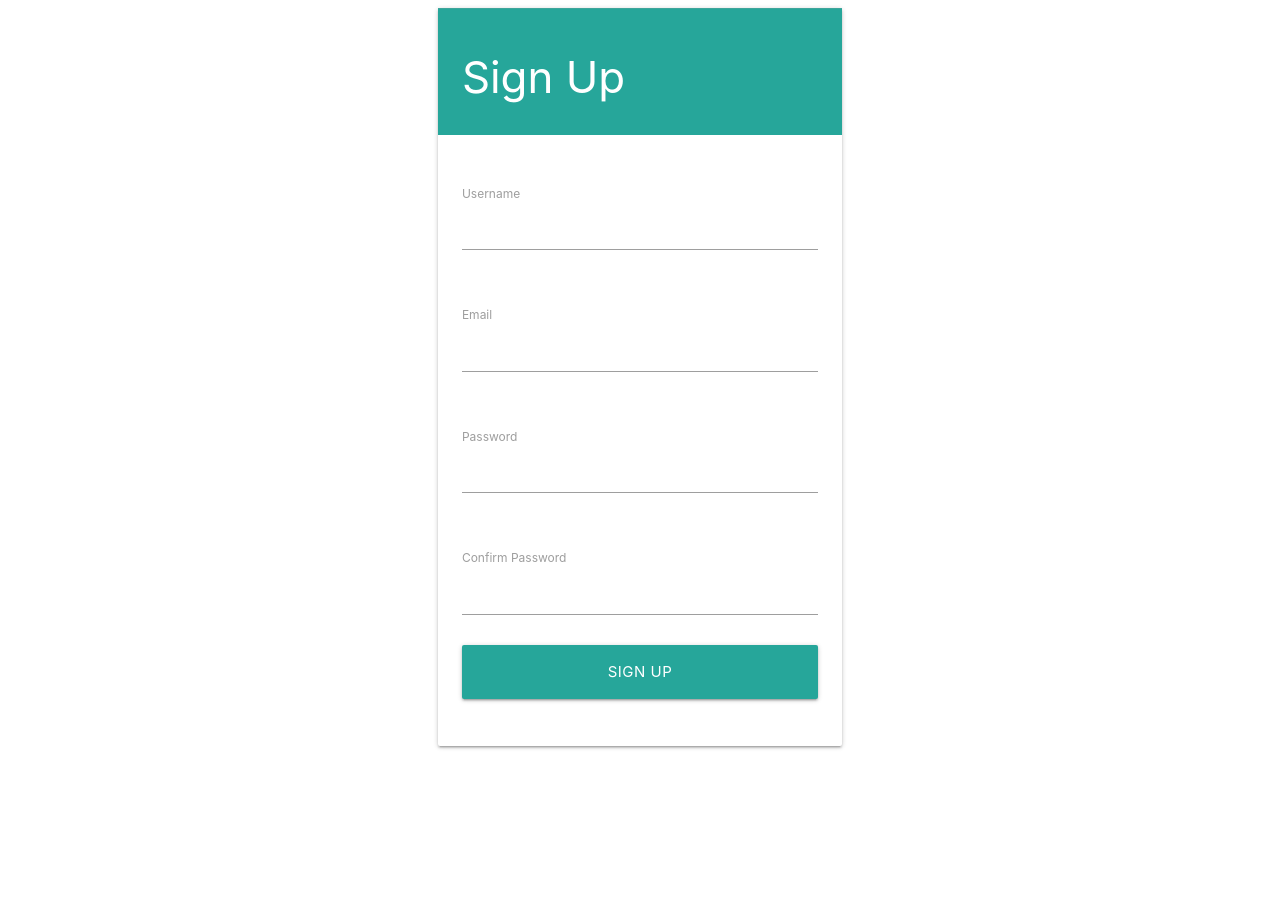
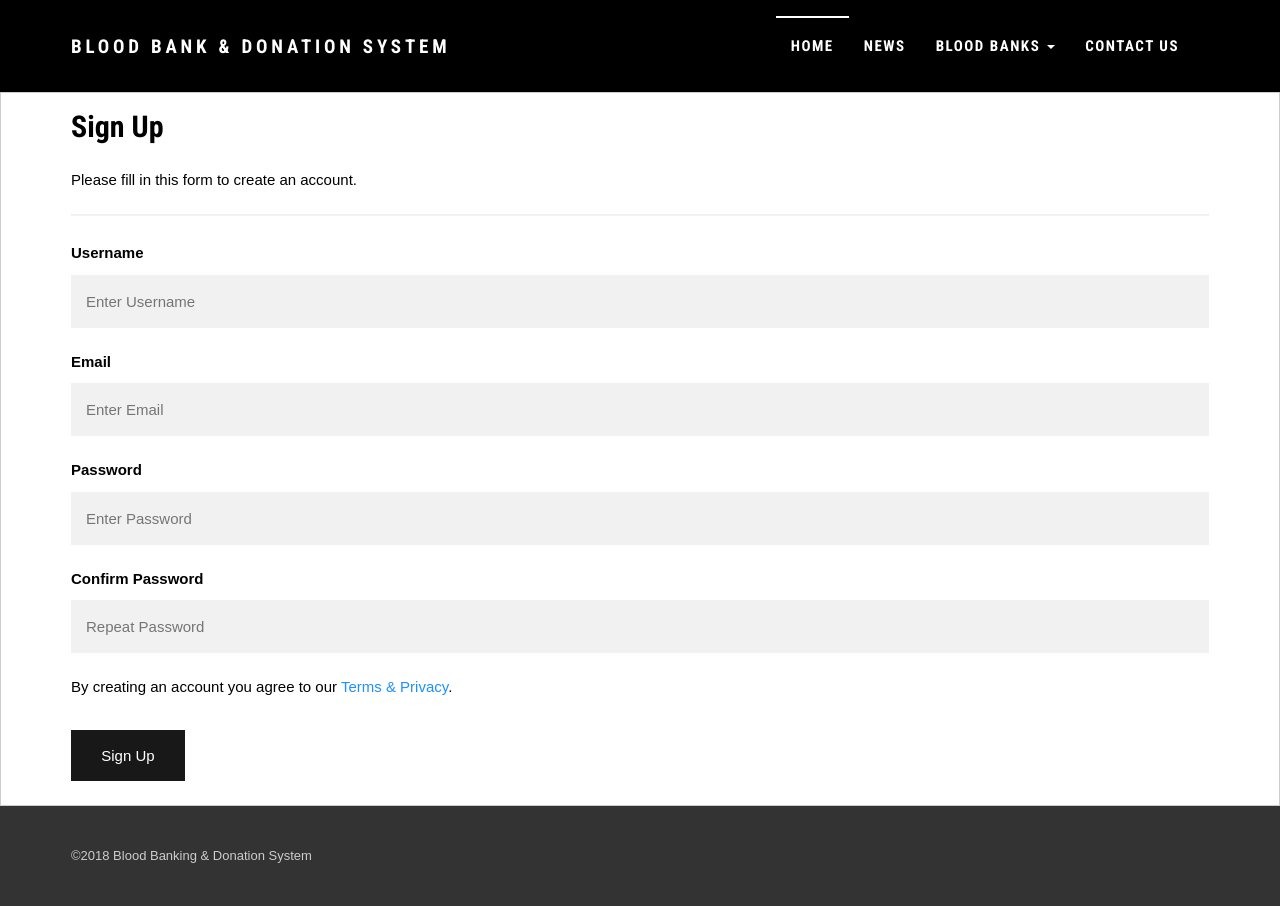
Before and after one commit to SamChess/Blood-and-donation-System, a CodeIgniter app: page /codeigniter/index.php/welcome/displaySignup in a window 1280 px wide. Before the commit the page ends 749 px from the top, so only its background shows below. Run offline with CodeIgniter, Linux system fonts and the light colour scheme; some libraries are stand-ins or nearby versions.

Commit message:
log in and sign up

```diff
--- a/application/config/database.php
+++ b/application/config/database.php
@@ -78,7 +78,7 @@ $db['default'] = array(
 	'hostname' => 'localhost',
 	'username' => 'root',
 	'password' => '',
-	'database' => 'Blood System',
+	'database' => 'blood_system',
 	'dbdriver' => 'mysqli',
 	'dbprefix' => '',
 	'pconnect' => FALSE,
--- a/application/controllers/Welcome.php
+++ b/application/controllers/Welcome.php
@@ -21,6 +21,9 @@ class Welcome extends CI_Controller {
 	public function index()
 	{
 		$this->load->view('welcome_message');
+		//load database libray manually
+      	$this->load->database();
+	    $this->load->model('main_model');
 	}
 
 	public function displayLogin(){
@@ -29,5 +32,17 @@ class Welcome extends CI_Controller {
 
     	public function displaySignup(){
 		$this->load->view('signup');
+		 if($this->input->post('save'))
+		{
+		//get form's data and store in local varable
+		$n=$this->input->post('user_name');
+		$e=$this->input->post('email');
+		$m=$this->input->post('password');
+		$b=$this->input->post('confirm_password');
+		$p=$this->input->post('access_level');
+
+	    $this->main_model->saverecords($n,$e,$m);
+		echo "Records Saved Successfully";
 	}
+  }
 }
--- a/application/views/signup.php
+++ b/application/views/signup.php
@@ -1,51 +1,186 @@
+<?php
+defined('BASEPATH') OR exit('No direct script access allowed');
+?>
 <!DOCTYPE html>
 <html>
   <head>
-        <!--Import Google Icon Font-->
-        <link href="https://fonts.googleapis.com/icon?family=Material+Icons" rel="stylesheet">
-        <!--Import materialize.css-->
-        <link type="text/css" rel="stylesheet" href="/codeigniter/css/materialize.min.css"  media="screen,projection"/>
-        <!--Let browser know website is optimized for mobile-->
-        <meta name="viewport" content="width=device-width, initial-scale=1.0"/>
+    <meta charset="utf-8">
+    <meta http-equiv="X-UA-Compatible" content="IE=edge">
+    <title>Blood Bank and Donation System</title>
+    <meta name="description" content="">
+    <meta name="viewport" content="width=device-width, initial-scale=1">
+    <meta name="robots" content="all,follow">
+    <!-- Bootstrap CSS-->
+    <link rel="stylesheet" href="/codeigniter/css/bootstrap.min.css">
+    <!-- Font Awesome & Pixeden Icon Stroke icon font-->
+    <link rel="stylesheet" href="/codeigniter/css/font-awesome.min.css">
+    <link rel="stylesheet" href="/codeigniter/css/pe-icon-7-stroke.css">
+    <!-- Google fonts - Roboto Condensed & Roboto-->
+    <link rel="stylesheet" href="https://fonts.googleapis.com/css?family=Roboto+Condensed:700|Roboto:300,400">
+    <!-- lightbox-->
+    <link rel="stylesheet" href="/codeigniter/css/lightbox.min.css">
+    <!-- theme stylesheet-->
+    <link rel="stylesheet" href="/codeigniter/css/style.default.css" id="theme-stylesheet">
+    <!-- Custom stylesheet - for your changes-->
+    <link rel="stylesheet" href="/codeigniter/css/custom.css">
+    <!-- Favicon-->
+    <link rel="shortcut icon" href="/codeigniter/favicon.png">
+    <!-- Tweaks for older IEs--><!--[if lt IE 9]>
+    <script src="https://oss.maxcdn.com/html5shiv/3.7.2/html5shiv.min.js"></script>
+    <script src="https://oss.maxcdn.com/respond/1.4.2/respond.min.js"></script><![endif]-->
   </head>
-    <body>
+  <style>
+body {font-family: Arial, Helvetica, sans-serif;}
+* {box-sizing: border-box}
+
+/* Full-width input fields */
+input[type=text], input[type=password] {
+    width: 100%;
+    padding: 15px;
+    margin: 5px 0 22px 0;
+    display: inline-block;
+    border: none;
+    background: #f1f1f1;
+}
+
+input[type=text]:focus, input[type=password]:focus {
+    background-color: #ddd;
+    outline: none;
+}
+
+hr {
+    border: 1px solid #f1f1f1;
+    margin-bottom: 25px;
+}
+
+/* Set a style for all buttons */
+button {
+    background-color: #4CAF50;
+    color: white;
+    padding: 14px 20px;
+    margin: 8px 0;
+    border: none;
+    cursor: pointer;
+    width: 100%;
+    opacity: 0.9;
+}
+
+button:hover {
+    opacity:4;
+
+}
+
+/* Extra styles for the cancel button */
+
+
+/* Float cancel and signup buttons and add an equal width */
+ .signupbtn {
+  float: left;
+  width: 10%;
+  color: white;
+  background-color: black;
+}
+
+/* Add padding to container elements */
+.container {
+    padding: 16px;
+}
+
+/* Clear floats */
+.clearfix::after {
+    content: "";
+    clear: both;
+    display: table;
+}
+
+/* Change styles for cancel button and signup button on extra small screens */
+@media screen and (max-width: 300px) {
+    .cancelbtn, .signupbtn {
+       width: 100%;
+    }
+}
+</style>
+  <body class="home">
+    <!-- navbar-->
+    <header class="header" style="background-color: black">
+      <div role="navigation" class="navbar navbar-default">
+        <div class="container">
+          <div class="navbar-header"><a href="index.html" class="navbar-brand">Blood Bank & Donation System</a>
+          <div class="navbar-buttons">
+            <button type="button" data-toggle="collapse" data-target=".navbar-collapse" class="navbar-toggle navbar-btn">Menu<i class="fa fa-align-justify"></i></button>
+          </div>
+        </div>
+        <div id="navigation" class="collapse navbar-collapse navbar-right">
+          <ul class="nav navbar-nav">
+            <li class="active"><a href="index">Home</a></li>
+            <li><a href="text.html">News</a></li>
+            <li class="dropdown"><a href="#" data-toggle="dropdown" class="dropdown-toggle">Blood Banks <b class="caret"></b></a>
+            <ul class="dropdown-menu">
+              <li><a href="#">Nairobi</a></li>
+              <li><a href="#">Kisumu</a></li>
+              <li><a href="#">Mombasa</a></li>
+              <li><a href="#">Eldoret</a></li>
+              <li><a href="#">Kitui</a></li>
+              <li><a href="#">Namanga</a></li>
+              <li><a href="#">Garissa</a></li>
+            </ul>
+          </li>
+          <li><a href="contact.html">Contact Us</a></li>
+        </div>
+      </div>
+    </div>
+  </header>
+  <!-- *** LOGIN MODAL ***_________________________________________________________
+  -->
+  <form action="action_page.php" style="border:1px solid #ccc">
+    <div class="container">
+      <h3>Sign Up</h3>
+      <p>Please fill in this form to create an account.</p>
+      <hr>
+      <label for="email"><b>Username</b></label>
+      <input type="text" placeholder="Enter Username" name="email" required>
+      <label for="email"><b>Email</b></label>
+      <input type="text" placeholder="Enter Email" name="email" required>
+      <label for="psw"><b>Password</b></label>
+      <input type="password" placeholder="Enter Password" name="psw" required>
+      <label for="psw-repeat"><b>Confirm Password</b></label>
+      <input type="password" placeholder="Repeat Password" name="psw-repeat" required>
+      <p>By creating an account you agree to our <a href="#" style="color:dodgerblue">Terms & Privacy</a>.</p>
+      <div class="clearfix">
+        <button type="submit" class="signupbtn">Sign Up</button>
+      </div>
+    </div>
+  </form>
+  <!-- *** LOGIN MODAL END ***-->
+  <!-- portfolio-->
+
+  <footer class="footer">
+    <div class="footer__copyright">
+      <div class="container">
         <div class="row">
-            <div class="col s12 m4 offset-m4">
-                <div class="card">
-                    <div class="card-action teal lighten-1 white-text">
-                        <h3>Sign Up</h3>
+          <div class="col-md-6">
+            <p>&copy;2018 Blood Banking & Donation System</p>
           </div>
-                    <div class="card-content" id="loginform">
-                        <div class="form-field">
-                            <p id="usernamealert" style="visibility: hidden; color: red;">Username cannot be blank</p>
-                            <label for="username">Username</label>
-                            <input type="text" id="username">
-                        </div><br>
-                        <div class="form-field">
-                            <p id="emailalert" style="visibility: hidden; color: red;">Email cannot be blank</p>
-                            <label for="email">Email</label>
-                            <input type="text" id="email">
-                        </div><br>
-                        <div class="form-field">
-                            <p id="pwdalert" style="visibility: hidden; color: red;">Password cannot be blank</p>
-                            <label for="password">Password</label>
-                            <input type="password" id="password">
-                        </div><br>
-                        <div class="form-field">
-                            <p id="confirmalert" style="visibility: hidden; color: red;">Passwords don't match</p>
-                            <label for="confirmPassword">Confirm Password</label>
-                            <input type="password" id="confirmPassword">
-                        </div><br>
-                        <div class="form-field">
-                            <button class="btn-large waves-effect waves-dark" style="width: 100%;">Sign Up</button>
-                        </div><br>
+          <div class="col-md-6">
           </div>
         </div>
       </div>
     </div>
-        <!--JavaScript at end of body for optimized loading-->
-        <script src="js/jquery-3.1.1.min.js"></script>
-        <script type="text/javascript" src="js/materialize.min.js"></script>
-        <script type="text/javascript" src="js/form_validation.js"></script>
+  </footer>
+  <!-- Javascript files-->
+  <script src="https://ajax.googleapis.com/ajax/libs/jquery/1.11.0/jquery.min.js"></script>
+  <script src="/codeigniter/js/bootstrap.min.js"></script>
+  <script src="/codeigniter/js/jquery.cookie.js"> </script>
+  <script src="/codeigniter/js/lightbox.min.js"></script>
+  <script src="/codeigniter/js/front.js"></script><!-- substitute:livereload -->
+  <!-- Google Analytics: change UA-XXXXX-X to be your site's ID.-->
+  <!---->
+  <script>
+  (function(b,o,i,l,e,r){b.GoogleAnalyticsObject=l;b[l]||(b[l]=
+  function(){(b[l].q=b[l].q||[]).push(arguments)});b[l].l=+new Date;
+  e=o.createElement(i);r=o.getElementsByTagName(i)[0];
+  e.src='//www.google-analytics.com/analytics.js';
+  r.parentNode.insertBefore(e,r)}(window,document,'script','ga'));
+  ga('create','UA-XXXXX-X');ga('send','pageview');
+  </script>
 </body>
-</html>
```
Also changed, not shown: application/models/main_model.php (added, +12 -0 lines), application/views/welcome_message.php (+4 -4 lines). Lines whose indentation alone changed are shown as unchanged.
